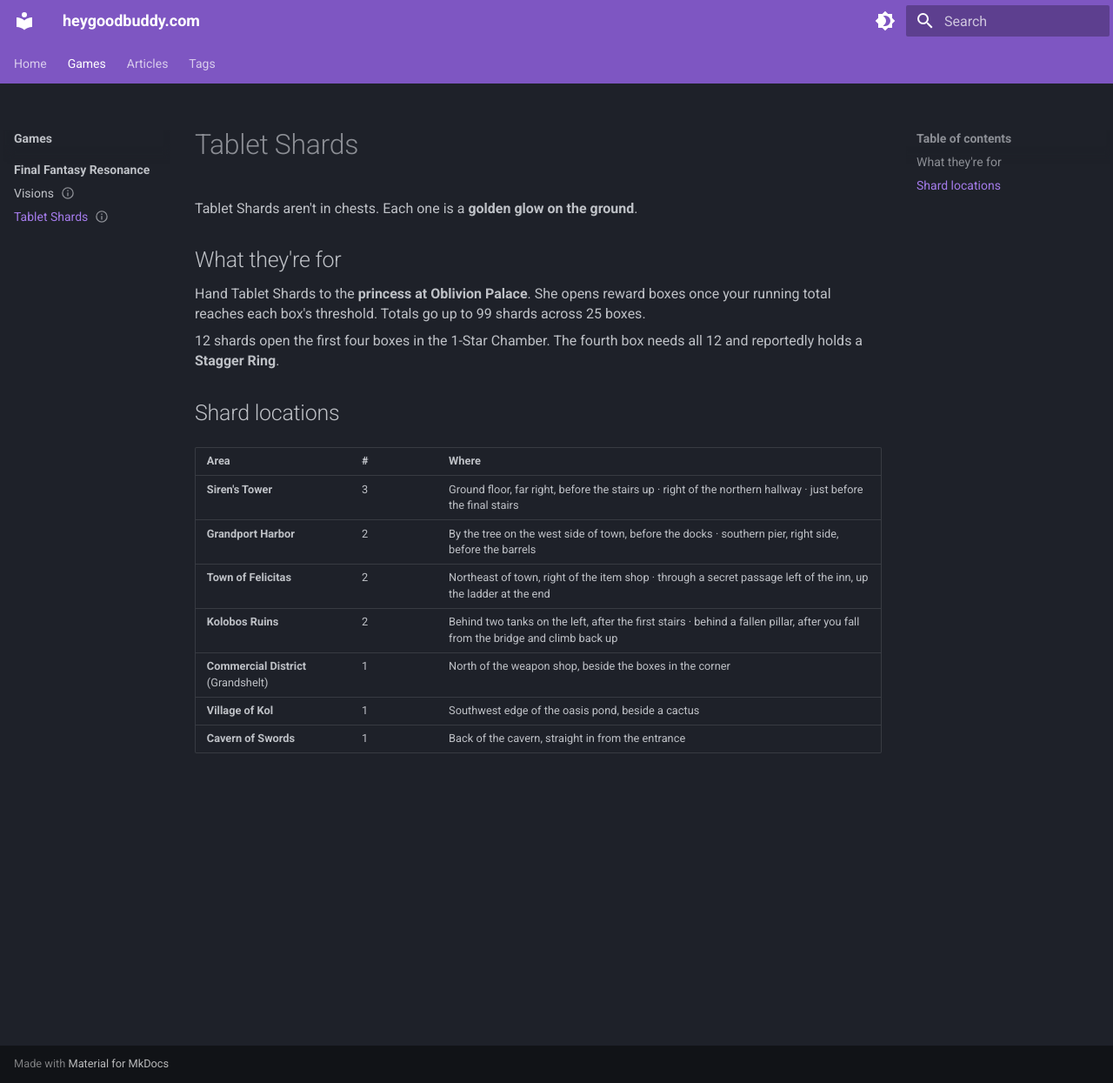
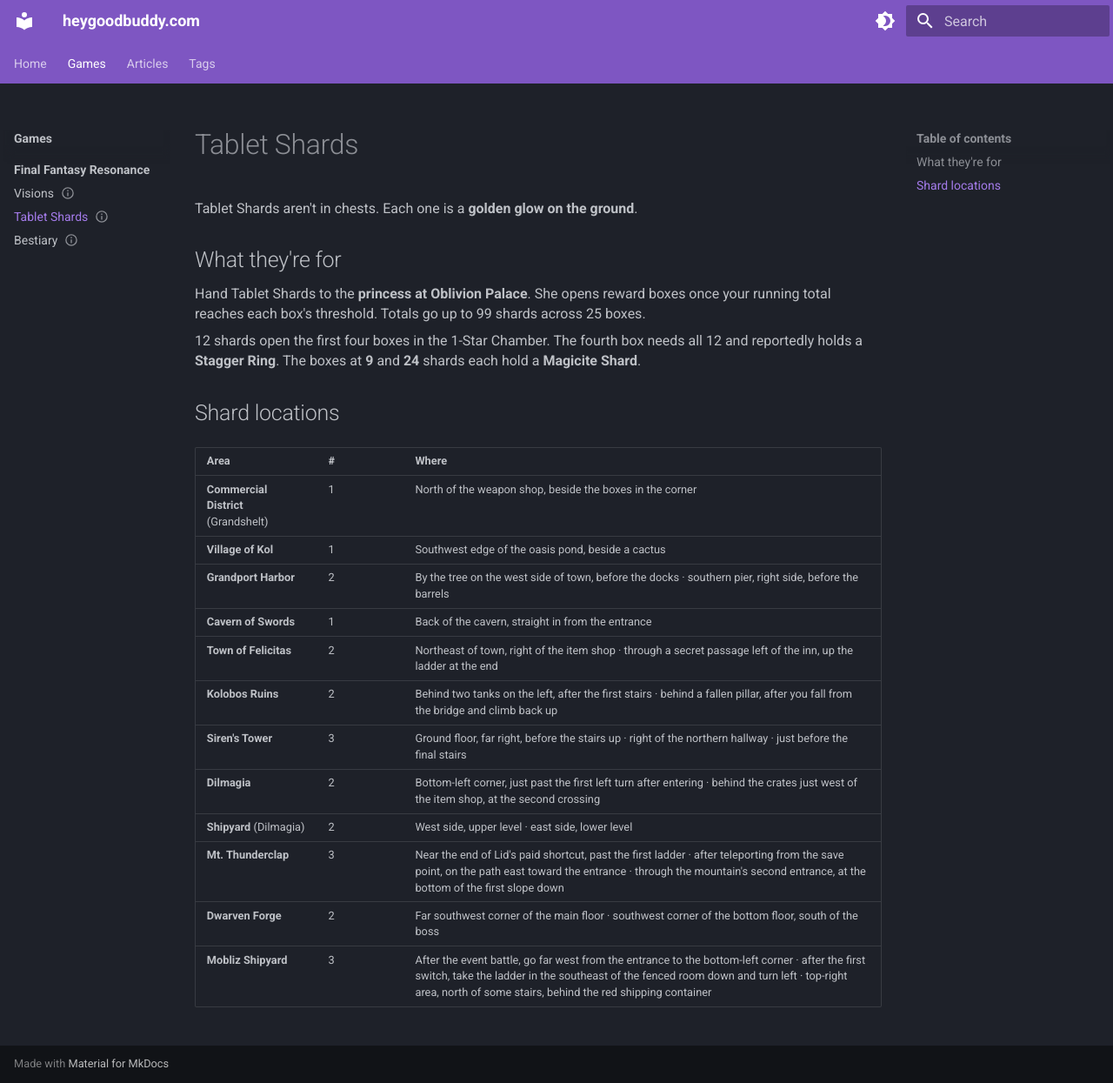
Before and after one commit to princeodd47/heygoodbuddy.com, an MkDocs documentation site: the page built from docs/games/final-fantasy-resonance/tablet-shards.md, in a window 1280 px wide and 1245 px high. Shown: the whole window at 87% size. Built offline with MkDocs 1.6.1 and Material for MkDocs 9.7.7, drawn with Linux system fonts in a browser that asks for light colours.

Commit message:
Add FF Resonance Bestiary and expand Visions and Tablet Shards
New Bestiary page, backed by bestiary.yaml, with each enemy's level,
locations, weaknesses, drops and steals. Enemies are grouped by area in
the order you reach them, and appear under every area they're found in.

Add Zidane, Onion Knight and Noctis to the Visions table, add the Dirnado
Tablet Shards, and list more Magicite Shard sources. Tables and lists are
now ordered by availability.

Co-Authored-By: Claude Opus 5.5 <noreply@anthropic.com>

```diff
--- a/docs/games/final-fantasy-resonance/tablet-shards.md
+++ b/docs/games/final-fantasy-resonance/tablet-shards.md
@@ -19,16 +19,22 @@ boxes once your running total reaches each box's threshold. Totals go up to
 99 shards across 25 boxes.
 
 12 shards open the first four boxes in the 1-Star Chamber. The fourth box
-needs all 12 and reportedly holds a **Stagger Ring**.
+needs all 12 and reportedly holds a **Stagger Ring**. The boxes at **9** and
+**24** shards each hold a **Magicite Shard**.
 
 ## Shard locations
 
 | Area | # | Where |
 |------|---|-------|
-| **Siren's Tower** | 3 | Ground floor, far right, before the stairs up · right of the northern hallway · just before the final stairs |
+| **Commercial District** (Grandshelt) | 1 | North of the weapon shop, beside the boxes in the corner |
+| **Village of Kol** | 1 | Southwest edge of the oasis pond, beside a cactus |
 | **Grandport Harbor** | 2 | By the tree on the west side of town, before the docks · southern pier, right side, before the barrels |
+| **Cavern of Swords** | 1 | Back of the cavern, straight in from the entrance |
 | **Town of Felicitas** | 2 | Northeast of town, right of the item shop · through a secret passage left of the inn, up the ladder at the end |
 | **Kolobos Ruins** | 2 | Behind two tanks on the left, after the first stairs · behind a fallen pillar, after you fall from the bridge and climb back up |
-| **Commercial District** (Grandshelt) | 1 | North of the weapon shop, beside the boxes in the corner |
-| **Village of Kol** | 1 | Southwest edge of the oasis pond, beside a cactus |
-| **Cavern of Swords** | 1 | Back of the cavern, straight in from the entrance |
+| **Siren's Tower** | 3 | Ground floor, far right, before the stairs up · right of the northern hallway · just before the final stairs |
+| **Dilmagia** | 2 | Bottom-left corner, just past the first left turn after entering · behind the crates just west of the item shop, at the second crossing |
+| **Shipyard** (Dilmagia) | 2 | West side, upper level · east side, lower level |
+| **Mt. Thunderclap** | 3 | Near the end of Lid's paid shortcut, past the first ladder · after teleporting from the save point, on the path east toward the entrance · through the mountain's second entrance, at the bottom of the first slope down |
+| **Dwarven Forge** | 2 | Far southwest corner of the main floor · southwest corner of the bottom floor, south of the boss |
+| **Mobliz Shipyard** | 3 | After the event battle, go far west from the entrance to the bottom-left corner · after the first switch, take the ladder in the southeast of the fenced room down and turn left · top-right area, north of some stairs, behind the red shipping container |
--- a/mkdocs.yml
+++ b/mkdocs.yml
@@ -32,6 +32,7 @@ plugins:
   - macros:
       include_yaml:
         ffr: data/final-fantasy-resonance/visions.yaml
+        ffr_bestiary: data/final-fantasy-resonance/bestiary.yaml
         dqm: data/dragon-quest-monsters-the-withered-world/monsters.yaml
         dqm_synth: data/dragon-quest-monsters-the-withered-world/synthesis.yaml
         dqm_talents: data/dragon-quest-monsters-the-withered-world/talents.yaml
@@ -73,6 +74,7 @@ nav:
           - games/final-fantasy-resonance/index.md
           - Visions: games/final-fantasy-resonance/visions.md
           - Tablet Shards: games/final-fantasy-resonance/tablet-shards.md
+          - Bestiary: games/final-fantasy-resonance/bestiary.md
       - Dragon Quest Monsters The Withered World:
           - games/dragon-quest-monsters-the-withered-world/index.md
           - Starting Monsters: games/dragon-quest-monsters-the-withered-world/starting-monsters.md
```
Also changed, not shown: docs/games/final-fantasy-resonance/bestiary.md (added, +24 -0 lines), docs/games/final-fantasy-resonance/index.md (+8 -1 lines), docs/games/final-fantasy-resonance/visions.md (+11 -2 lines), 2 other files.
